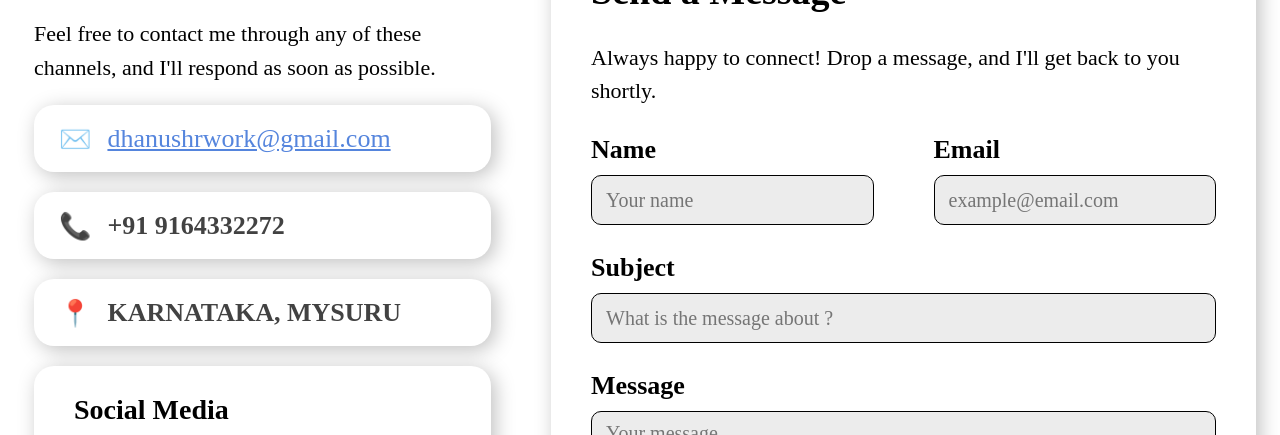
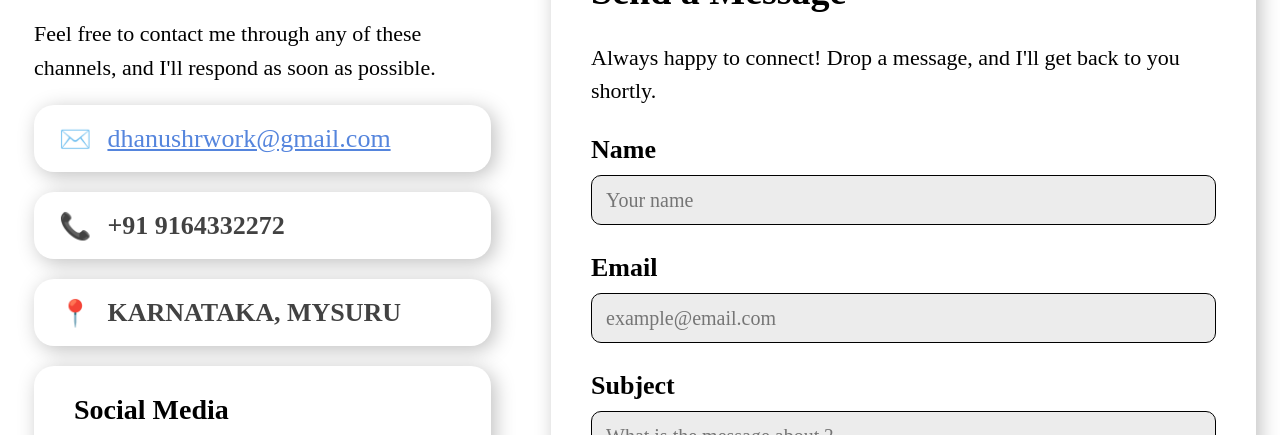
Before and after one commit to Dhanushr10/Dhanushr10.github.io, a plain HTML site: page index.html in a window 1280 px wide. Shown: the part 6564-6999 px from the top of the page. Drawn offline with Linux system fonts and the light colour scheme; a web font is replaced by a local one.

Commit message:
Update index.html

```diff
--- a/index.html
+++ b/index.html
@@ -371,15 +371,13 @@
         <div class="msg-box reveal reveal-right">
           <div class="msg-title">Send a Message</div>
           <p class="msg-sub">Always happy to connect! Drop a message, and I'll get back to you shortly.</p>
-          <div class="form-row">
-            <div class="form-col">
-              <label class="form-label">Name</label>
-              <input class="form-input" type="text" id="f-name" placeholder="Your name" />
-            </div>
-            <div class="form-col">
-              <label class="form-label">Email</label>
-              <input class="form-input" type="email" id="f-email" placeholder="example@email.com" />
-            </div>
+          <div class="form-group">
+            <label class="form-label">Name</label>
+            <input class="form-input" type="text" id="f-name" placeholder="Your name" />
+          </div>
+          <div class="form-group">
+            <label class="form-label">Email</label>
+            <input class="form-input" type="email" id="f-email" placeholder="example@email.com" />
           </div>
           <div class="form-group">
             <label class="form-label">Subject</label>
```
